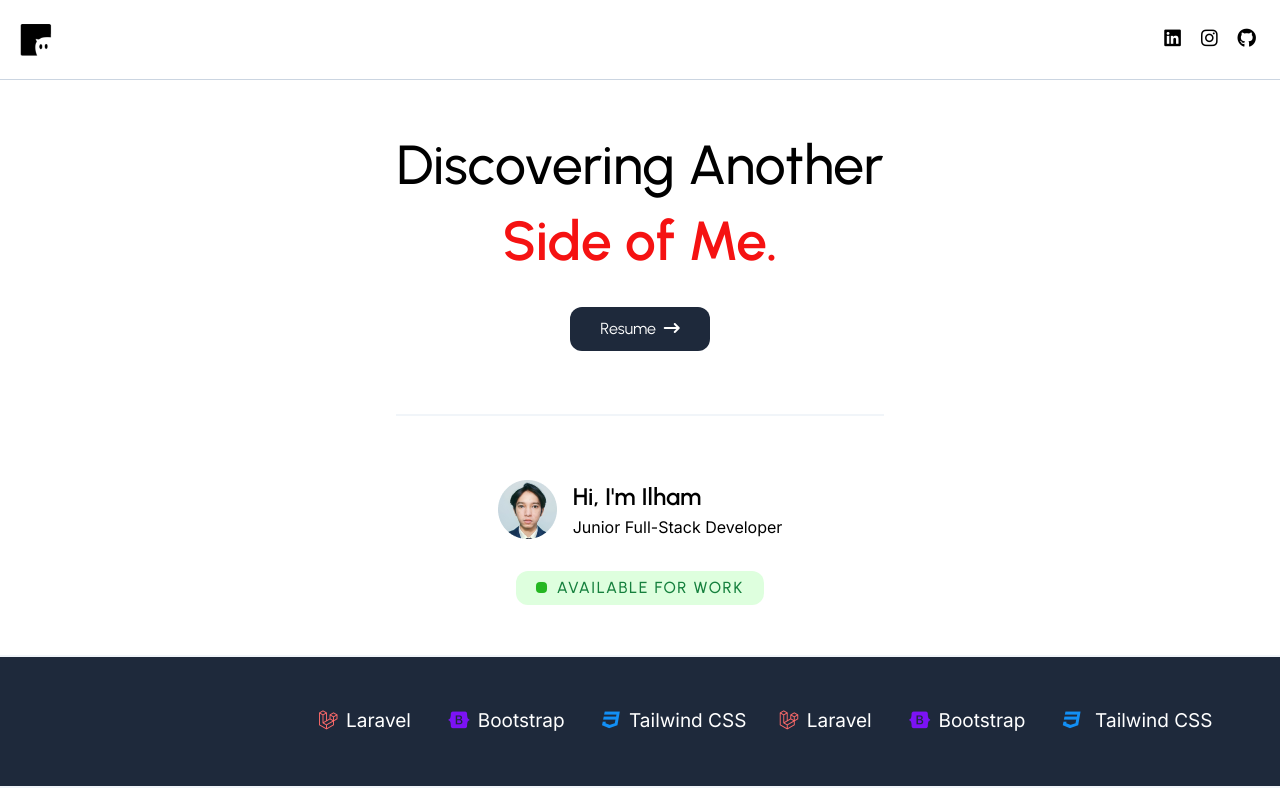
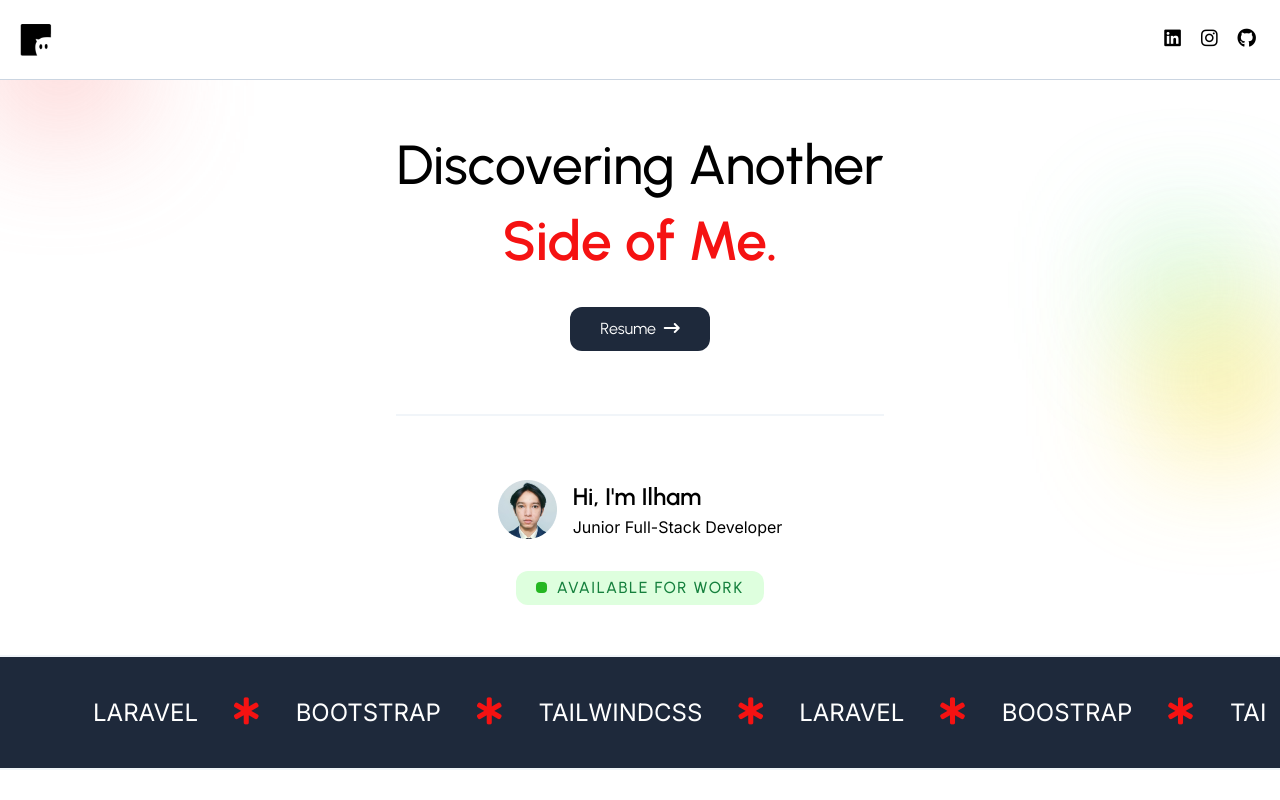
Before and after one commit to ilhamdwikiarifani/Tailwind-Personal-web-2023, a website: page index.html in a window 1280 px wide. Shown: the top 800 px of the page. Drawn offline with nearby package versions, Linux system fonts and the light colour scheme; a script that the page names is missing.

Commit message:
change color

```diff
--- a/index.html
+++ b/index.html
@@ -34,23 +34,22 @@
 
   <body class="font-[urbanist] relative">
     <!-- Blur Section  Start-->
-    <!-- <div>
+    <div>
       <div
         class="absolute bg-red-300 w-[120px] h-[120px] top-0 opacity-70 -z-50 blur-3xl"
       ></div>
 
       <div
+        class="absolute bg-green-300 w-[90px] h-[90px] top-[15rem] opacity-70 right-[3rem] -z-50 blur-3xl"
+      ></div>
+      <div
         class="absolute bg-yellow-300 w-[120px] h-[120px] top-[20rem] opacity-70 right-0 -z-50 blur-3xl"
       ></div>
 
       <div
-        class="absolute bg-green-300 w-[120px] h-[120px] bottom-0 left-0 opacity-70 -z-50 blur-3xl"
+        class="absolute bg-blue-300 w-[120px] h-[120px] bottom-0 left-0 opacity-70 -z-50 blur-3xl"
       ></div>
-
-      <div
-        class="absolute bg-blue-300 w-[120px] h-[120px] bottom-[20rem] opacity-70 right-0 -z-50 blur-3xl"
-      ></div>
-    </div> -->
+    </div>
     <!-- Blur Section End -->
 
     <!-- Navbar Start-->
@@ -142,30 +141,45 @@
     <hr class="mt-[50px] border-[1px] border-slate-100" />
 
     <!-- Skill Start -->
-    <div class="max-w-7xl px-3 bg-slate-800 text-white py-[50px]">
+    <div class="max-w-7xl px-3 bg-slate-800 text-white py-[35px]">
       <div class="flex justify-center items-center relative overflow-x-hidden">
-        <div class="marquee1 whitespace-nowrap mx-2">
-          <span class="mx-4 text-[19px] font-[inter]">
-            <i class="fa-brands fa-laravel mr-2 text-[#ff6a6a]"></i>Laravel
-          </span>
-          <span class="mx-4 text-[19px] font-[inter]">
-            <i class="fa-brands fa-bootstrap mr-2 text-[#7c12f5]"></i>Bootstrap
-          </span>
-          <span class="mx-4 text-[19px] font-[inter]">
-            <i class="fa-brands fa-css3 mr-2 text-[#128ff5]"></i>Tailwind CSS
-          </span>
+        <div class="marquee1 whitespace-nowrap">
+          <span class="mx-4 text-[24px] font-[inter]">
+            LARAVEL
+            <small class="text-[#F51212] text-[27px] ml-7"
+              ><i class="fa-solid fa-star-of-life"></i></small
+          ></span>
+          <span class="mx-4 text-[24px] font-[inter]">
+            BOOTSTRAP
+            <small class="text-[#F51212] text-[27px] ml-7"
+              ><i class="fa-solid fa-star-of-life"></i></small
+          ></span>
+          <span class="mx-4 text-[24px] font-[inter]">
+            TAILWINDCSS
+            <small class="text-[#F51212] text-[27px] ml-7"
+              ><i class="fa-solid fa-star-of-life"></i></small
+          ></span>
+          &nbsp;
         </div>
 
-        <div class="marquee2 whitespace-nowrap absolute top-0 mx-2">
-          <span class="mx-4 text-[19px] font-[inter]">
-            <i class="fa-brands fa-laravel mr-2 text-[#ff6a6a]"></i>Laravel
-          </span>
-          <span class="mx-4 text-[19px] font-[inter]">
-            <i class="fa-brands fa-bootstrap mr-2 text-[#7c12f5]"></i>Bootstrap
-          </span>
-          <span class="mx-4 text-[19px] font-[inter]">
-            <i class="fa-brands fa-css3 mr-2 text-[#128ff5]"></i> Tailwind CSS
-          </span>
+        <div class="marquee2 whitespace-nowrap absolute top-0">
+          <span class="mx-4 text-[24px] font-[inter]">
+            LARAVEL
+            <small class="text-[#F51212] text-[27px] ml-7"
+              ><i class="fa-solid fa-star-of-life"></i></small
+          ></span>
+
+          <span class="mx-4 text-[24px] font-[inter]">
+            BOOSTRAP
+            <small class="text-[#F51212] text-[27px] ml-7"
+              ><i class="fa-solid fa-star-of-life"></i></small
+          ></span>
+
+          <span class="mx-4 text-[24px] font-[inter]">
+            TAILWINDCSS
+            <small class="text-[#F51212] text-[27px] ml-7"
+              ><i class="fa-solid fa-star-of-life"></i></small
+          ></span>
         </div>
       </div>
     </div>
@@ -320,10 +334,10 @@
 
     <!-- Portofolio End -->
 
-    <hr class="my-[50px] border-[1px] border-slate-100" />
+    <hr class="mt-[50px] border-[1px] border-slate-100" />
 
     <!-- Contact Start -->
-    <div class="mx-w-7xl px-3">
+    <div class="mx-w-7xl px-3 bg-slate-800 py-[100px] text-white">
       <div class="flex justify-center items-center">
         <div class="text-center">
           <div class="text-[24px] font-semibold wow fadeInUp">
@@ -338,11 +352,14 @@
             have any questions or need help with a project.
           </div>
           <div
-            class="mt-5 group font-[inter] wow fadeInUp"
+            class="mt-9 group font-[inter] wow fadeInUp"
             data-wow-duration="1.3s"
             data-wow-delay="0.7s"
           >
-            <a href="!#" class="text-[16px]">
+            <a
+              href="!#"
+              class="text-[16px] px-[20px] py-[10px] text-slate-800 bg-white rounded-xl"
+            >
               Let's Connect<i
                 class="fa-solid fa-arrow-right-long ml-1 group-hover:translate-x-1.5 transition-transform duration-300"
               ></i>
@@ -353,7 +370,7 @@
     </div>
     <!-- Contact End -->
 
-    <hr class="my-[50px] border-[1px] border-slate-100" />
+    <hr class="mb-[50px] border-[1px] border-slate-100" />
 
     <!-- Footer Start -->
     <div class="max-w-7xl px-3">
--- a/src/style.css
+++ b/src/style.css
@@ -1,11 +1,11 @@
 .marquee1 {
   display: inline-block;
-  animation: marquee 25s linear infinite; /* Ubah 10s sesuai kecepatan yang Anda inginkan */
+  animation: marquee 20s linear infinite; /* Ubah 10s sesuai kecepatan yang Anda inginkan */
 }
 
 .marquee2 {
   display: inline-block;
-  animation: marquee2 25s linear infinite; /* Ubah 10s sesuai kecepatan yang Anda inginkan */
+  animation: marquee2 20s linear infinite; /* Ubah 10s sesuai kecepatan yang Anda inginkan */
 }
 
 @keyframes marquee {
```
Also changed, not shown: dist/output.css.
